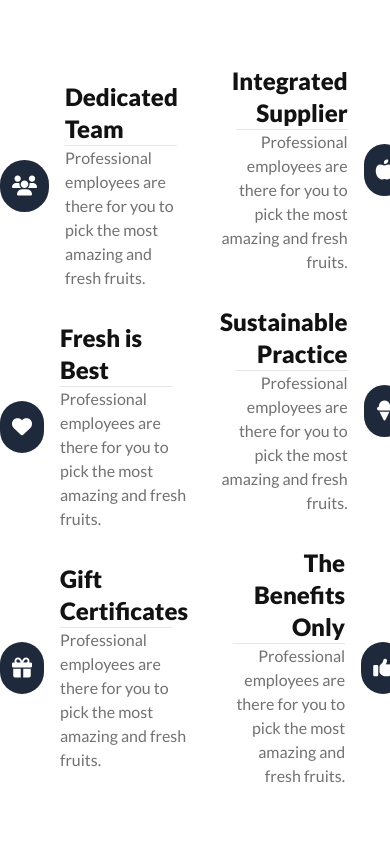
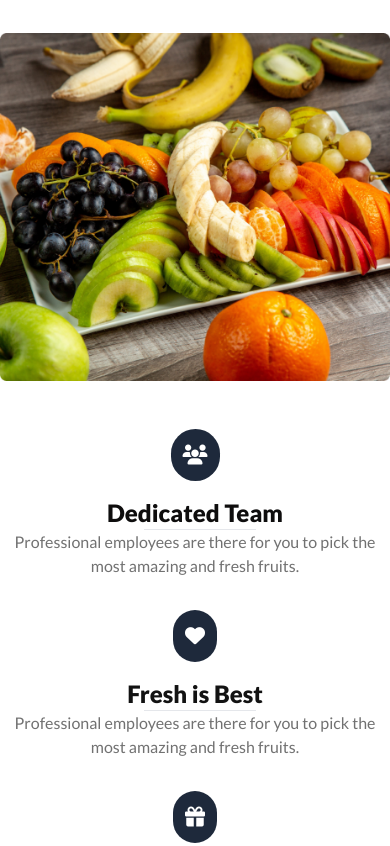
Before and after one commit to Ananda-Das/fruit-brust, a plain HTML site: page index.html in a window 390 px wide. Shown: the part 4598-5444 px from the top of the page. Drawn offline with nearby package versions, Linux system fonts and the light colour scheme.

Commit message:
responsive issue fixed in the why Choose us Section

```diff
--- a/index.html
+++ b/index.html
@@ -566,17 +566,17 @@
         <!-- why choose text end -->
 
         <!-- frist-block-start -->
-        <div class="flex gap-4 my-9">
-          <div class="flex gap-4 items-center justify-center">
+        <div class="flex gap-4 my-9 lg:flex-row flex-col">
+          <div class="flex flex-col-reverse gap-4 items-center justify-center lg:flex-row ">
             <div class="">
               <!-- item-start -->
-              <div class="flex gap-4 items-center justify-center my-8">
+              <div class="flex text-center flex-col gap-4 items-center justify-center my-8 lg:flex-row lg:text-left">
                 <div class="">
                   <i class="fa-solid fa-users bg-slate-800 rounded-full border-radius: 50% p-3 text-xl text-white"></i>
                 </div>
                 <div class="">
-                  <h1 class="text-2xl font-extrabold text-[#121212]">Dedicated Team</h1>
-                  <hr class="bg-black w-28" />
+                  <h1 class="text-2xl font-extrabold text-[#0e0d0d]">Dedicated Team</h1>
+                  <hr class="bg-black w-28 ml-[37%] lg:mx-0" />
                   <p class="text-base font-medium text-[#12121299]">
                     Professional employees are there for you to pick the most amazing and fresh fruits.
                   </p>
@@ -585,13 +585,13 @@
               <!-- item-end -->
 
               <!-- item-start -->
-              <div class="flex gap-4 items-center justify-center my-8">
+              <div class="flex text-center flex-col gap-4 items-center justify-center my-8 lg:flex-row lg:text-left">
                 <div class="">
                   <i class="fa-solid fa-heart bg-slate-800 rounded-full border-radius: 50% p-3 text-xl text-white"></i>
                 </div>
                 <div class="">
                   <h1 class="text-2xl font-extrabold text-[#121212]">Fresh is Best</h1>
-                  <hr class="bg-black w-28" />
+                  <hr class="bg-black w-28 ml-[37%] lg:mx-0" />
                   <p class="text-base font-medium text-[#12121299]">
                     Professional employees are there for you to pick the most amazing and fresh fruits.
                   </p>
@@ -600,13 +600,13 @@
               <!-- item-end -->
 
               <!-- item-start -->
-              <div class="flex gap-4 items-center justify-center my-8">
+              <div class="flex text-center flex-col gap-4 items-center justify-center my-8 lg:flex-row lg:text-left">
                 <div class="">
                   <i class="fa-solid fa-gift bg-slate-800 rounded-full border-radius: 50% p-3 text-xl text-white"></i>
                 </div>
                 <div class="">
                   <h1 class="text-2xl font-extrabold text-[#121212]">Gift Certificates</h1>
-                  <hr class="bg-black w-28" />
+                  <hr class="bg-black w-28 ml-[37%]  lg:mx-0" />
                   <p class="text-base font-medium text-[#12121299]">
                     Professional employees are there for you to pick the most amazing and fresh fruits.
                   </p>
@@ -618,15 +618,16 @@
               <img src="./images/whychoose1.png" alt="Why" />
             </div>
           </div>
+
           <div class="">
             <!-- item-start -->
-            <div class="flex flex-row-reverse text-right gap-4 items-center justify-center my-8">
+            <div class="flex flex-col text-center lg:flex-row-reverse lg:text-right gap-4 items-center justify-center my-8">
               <div class="">
                 <i class="fa-solid fa-apple-whole bg-slate-800 rounded-full border-radius: 50% p-3 text-xl text-white"></i>
               </div>
               <div class="">
                 <h1 class="text-2xl font-extrabold text-[#121212]">Integrated Supplier</h1>
-                <hr class="bg-black ml-auto w-28" />
+                <hr class="bg-black lx:ml-auto w-28 ml-[37%]" />
                 <p class="text-base font-medium text-[#12121299]">
                   Professional employees are there for you to pick the most amazing and fresh fruits.
                 </p>
@@ -635,13 +636,13 @@
             <!-- item-end -->
 
             <!-- item-start -->
-            <div class="flex flex-row-reverse text-right gap-4 items-center justify-center my-8">
+            <div class="flex flex-col text-center lg:flex-row-reverse lg:text-right gap-4 items-center justify-center my-8">
               <div class="">
                 <i class="fa-solid fa-ice-cream bg-slate-800 rounded-full border-radius: 50% p-3 text-xl text-white"></i>
               </div>
               <div class="">
                 <h1 class="text-2xl font-extrabold text-[#121212]">Sustainable Practice</h1>
-                <hr class="bg-black ml-auto w-28" />
+                <hr class="bg-black lg:ml-auto w-28 ml-[37%]" />
                 <p class="text-base font-medium text-[#12121299]">
                   Professional employees are there for you to pick the most amazing and fresh fruits.
                 </p>
@@ -650,13 +651,13 @@
             <!-- item-end -->
 
             <!-- item-start -->
-            <div class="flex flex-row-reverse text-right gap-4 items-center justify-center my-8">
+            <div class="flex flex-col text-center lg:flex-row-reverse lg:text-right gap-4 items-center justify-center my-8">
               <div class="">
                 <i class="fa-solid fa-thumbs-up bg-slate-800 rounded-full border-radius: 50% p-3 text-xl text-white"></i>
               </div>
               <div class="">
                 <h1 class="text-2xl font-extrabold text-[#121212]">The Benefits Only</h1>
-                <hr class="bg-black ml-auto w-28" />
+                <hr class="bg-black lg:ml-auto w-28 ml-[37%]" />
                 <p class="text-base font-medium text-[#12121299]">
                   Professional employees are there for you to pick the most amazing and fresh fruits.
                 </p>
```
